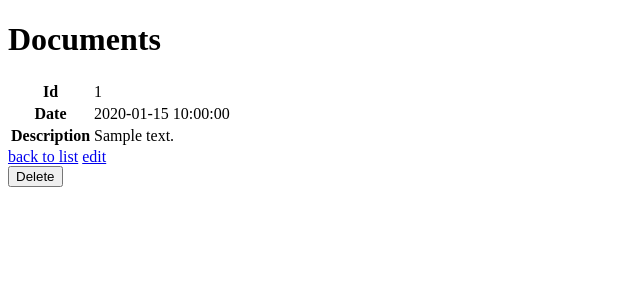
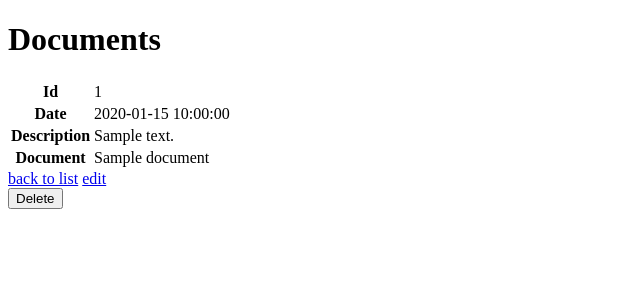
Before and after one commit to tereytere/back_intress_final, a Symfony app: template templates/documents/show.html.twig in a window 1280 px wide. Shown: the top 300 px of the page, without its empty margins (0-640 px from the left). Run offline with Twig, Linux system fonts and the light colour scheme; the template is opened without the code that fills it: most values are stand-ins (such as "Sample title", 1, 10 or a date in 2020); some libraries are stand-ins or nearby versions.

Commit message:
document

```diff
--- a/composer.json
+++ b/composer.json
@@ -7,6 +7,7 @@
         "php": ">=7.2.5",
         "ext-ctype": "*",
         "ext-iconv": "*",
+        "doctrine/dbal": "^3.6",
         "doctrine/doctrine-bundle": "^2.9",
         "doctrine/doctrine-migrations-bundle": "^3.2",
         "doctrine/orm": "^2.14",
@@ -15,7 +16,7 @@
         "sensio/framework-extra-bundle": "^6.2",
         "symfony/console": "5.4.*",
         "symfony/dotenv": "5.4.*",
-        "symfony/flex": "^1.17|^2",
+        "symfony/flex": "^2.2",
         "symfony/form": "5.4.*",
         "symfony/framework-bundle": "5.4.*",
         "symfony/mailer": "5.4.*",
--- a/src/Controller/api/ApiDocumentsController.php
+++ b/src/Controller/api/ApiDocumentsController.php
@@ -24,9 +24,8 @@ class ApiDocumentsController extends AbstractController
             $data[] = [
                 'id' => $p->getId(),
                 'date' => $p->getDate(),
-                'name' => $p->getName(),
                 'description' => $p->getDescription(),
-                'personal' => $p->getPersonal(),
+                'document' => $p->getDocument(),
             ];
 
         }
--- a/src/Form/DocumentsType.php
+++ b/src/Form/DocumentsType.php
@@ -14,6 +14,7 @@ class DocumentsType extends AbstractType
         $builder
             ->add('date')
             ->add('description')
+            ->add('document')
         ;
     }
 
--- a/templates/documents/index.html.twig
+++ b/templates/documents/index.html.twig
@@ -11,6 +11,7 @@
                 <th>Id</th>
                 <th>Date</th>
                 <th>Description</th>
+                <th>Document</th>
                 <th>actions</th>
             </tr>
         </thead>
@@ -20,6 +21,7 @@
                 <td>{{ document.id }}</td>
                 <td>{{ document.date }}</td>
                 <td>{{ document.description }}</td>
+                <td>{{ document.document }}</td>
                 <td>
                     <a href="{{ path('app_documents_show', {'id': document.id}) }}">show</a>
                     <a href="{{ path('app_documents_edit', {'id': document.id}) }}">edit</a>
--- a/templates/documents/show.html.twig
+++ b/templates/documents/show.html.twig
@@ -19,6 +19,11 @@
                 <th>Description</th>
                 <td>{{ document.description }}</td>
             </tr>
+            <tr>
+                <th>Document</th>
+                <td>{{ document.document }}</td>
+            </tr>
+
         </tbody>
     </table>
 
```
Also changed, not shown: 1 other file.
